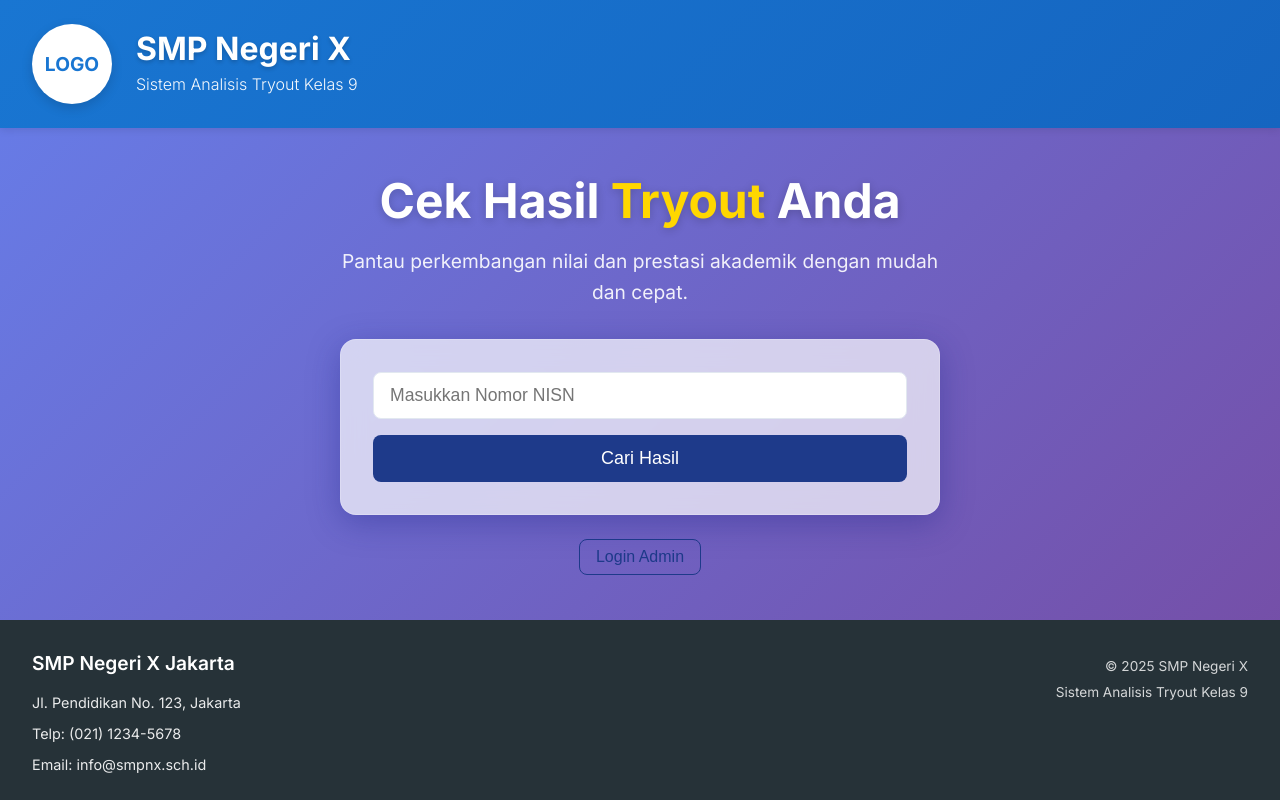
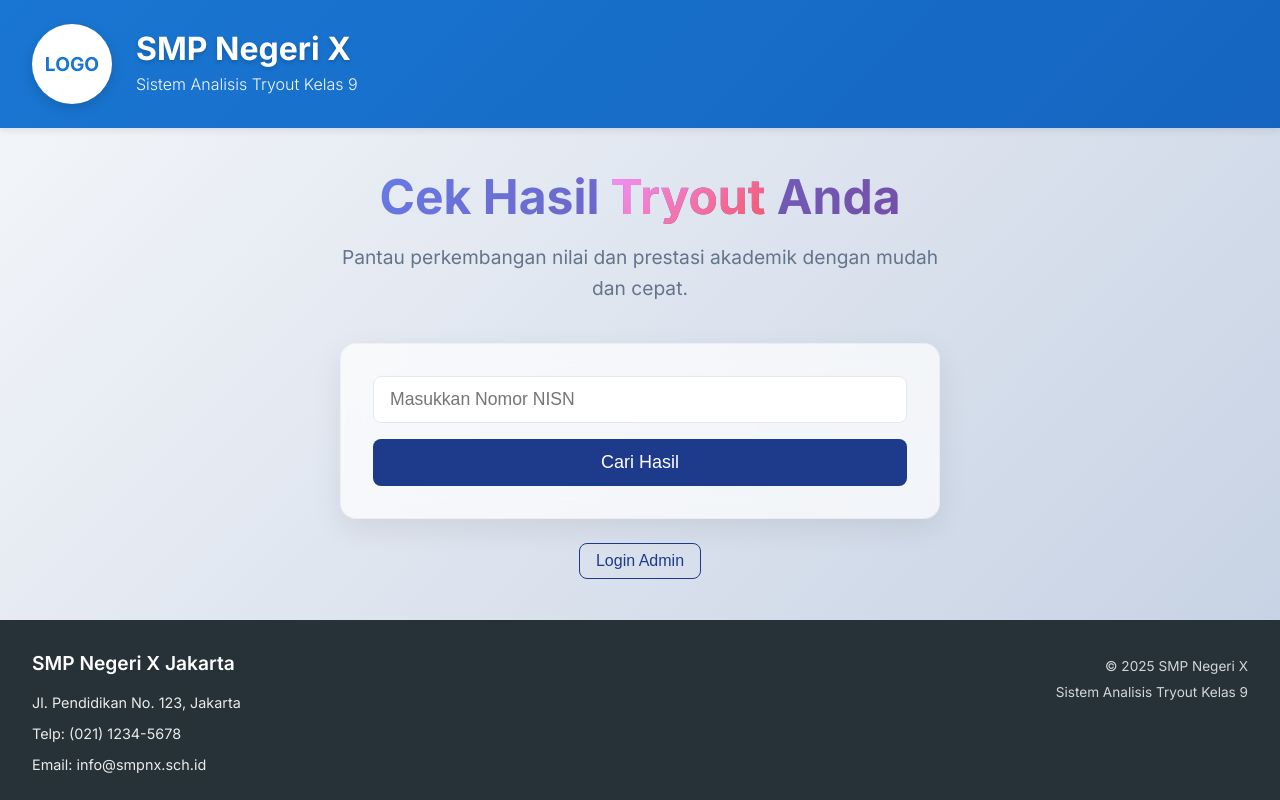
Before and after one commit to hqimgame-hub/analisis_tryout, a Next.js app: page / in a window 1280 px wide. Built offline with nearby package versions, Linux system fonts and the light colour scheme.

Commit message:
Fix: add seed API for admin user and update landing page design

```diff
--- /dev/null
+++ b/src/app/api/seed/route.ts
@@ -0,0 +1,43 @@
+import { NextResponse } from 'next/server';
+import bcrypt from 'bcryptjs';
+import { prisma } from '@/lib/prisma';
+
+export async function GET() {
+    try {
+        // Check if admin already exists
+        const existingAdmin = await prisma.user.findUnique({
+            where: { username: 'admin' }
+        });
+
+        if (existingAdmin) {
+            return NextResponse.json({
+                message: 'Admin user already exists',
+                username: 'admin'
+            });
+        }
+
+        // Create default admin user
+        const hashedPassword = await bcrypt.hash('admin123', 10);
+
+        const admin = await prisma.user.create({
+            data: {
+                username: 'admin',
+                password: hashedPassword,
+                role: 'ADMIN'
+            }
+        });
+
+        return NextResponse.json({
+            success: true,
+            message: 'Admin user created successfully',
+            username: admin.username,
+            defaultPassword: 'admin123'
+        });
+    } catch (error) {
+        console.error('Seed error:', error);
+        return NextResponse.json(
+            { error: `Failed to seed: ${error instanceof Error ? error.message : String(error)}` },
+            { status: 500 }
+        );
+    }
+}
--- a/src/app/page.module.css
+++ b/src/app/page.module.css
@@ -2,7 +2,7 @@
   min-height: 100vh;
   display: flex;
   flex-direction: column;
-  background: linear-gradient(135deg, #667eea 0%, #764ba2 100%);
+  background: linear-gradient(135deg, #f5f7fa 0%, #c3cfe2 100%);
 }
 
 .main {
@@ -22,24 +22,33 @@
 .title {
   font-size: 3rem;
   font-weight: 800;
-  color: white;
+  background: linear-gradient(135deg, #667eea 0%, #764ba2 100%);
+  -webkit-background-clip: text;
+  -webkit-text-fill-color: transparent;
+  background-clip: text;
   margin: 0 0 1rem 0;
-  text-shadow: 0 2px 10px rgba(0, 0, 0, 0.2);
+  line-height: 1.2;
 }
 
 .highlight {
-  color: #ffd700;
+  background: linear-gradient(135deg, #f093fb 0%, #f5576c 100%);
+  -webkit-background-clip: text;
+  -webkit-text-fill-color: transparent;
+  background-clip: text;
 }
 
 .subtitle {
   font-size: 1.2rem;
-  color: rgba(255, 255, 255, 0.9);
-  margin: 0 0 2rem 0;
+  color: #64748b;
+  margin: 0 0 2.5rem 0;
+  font-weight: 400;
 }
 
 .searchCard {
   padding: 2rem !important;
   margin-bottom: 1.5rem;
+  border: 1px solid rgba(148, 163, 184, 0.1);
+  box-shadow: 0 10px 30px rgba(0, 0, 0, 0.08);
 }
 
 .searchForm {
```
